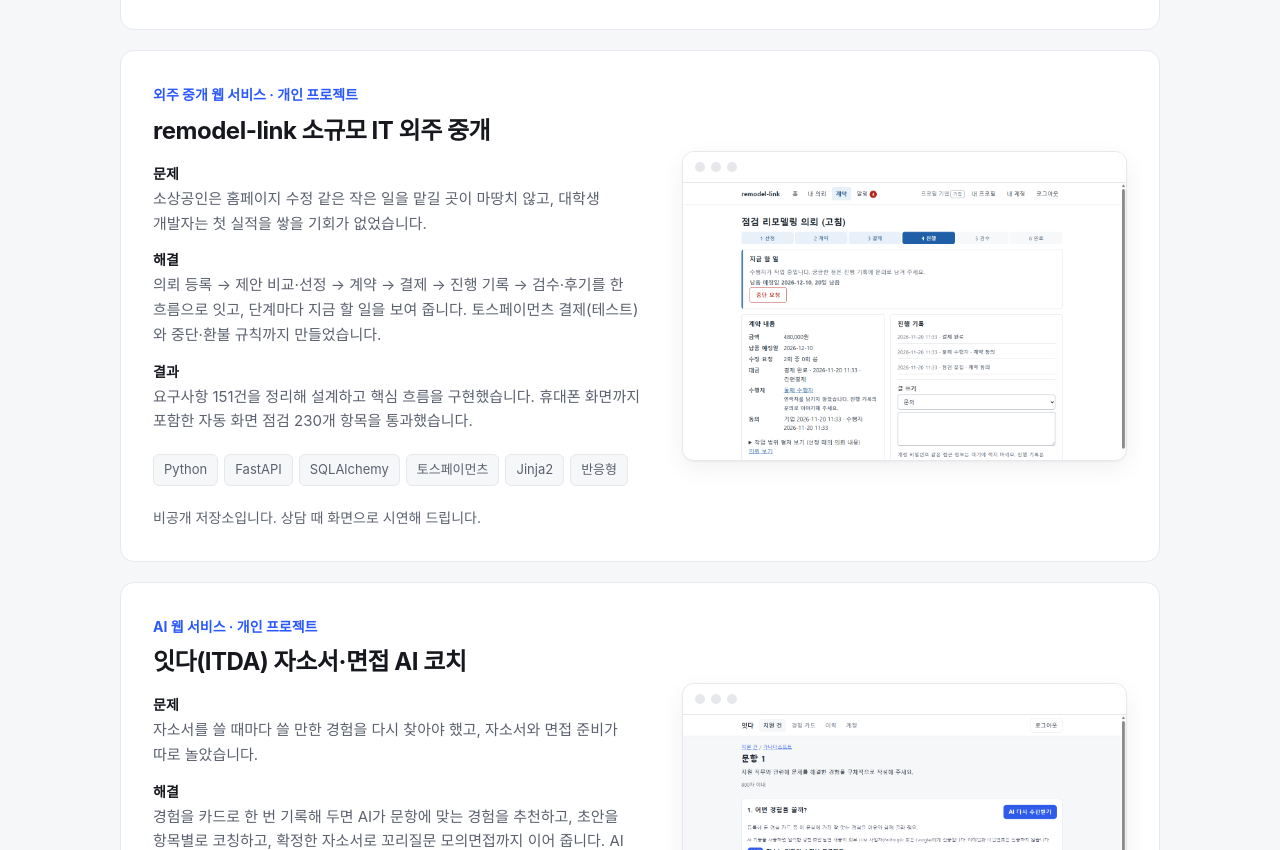
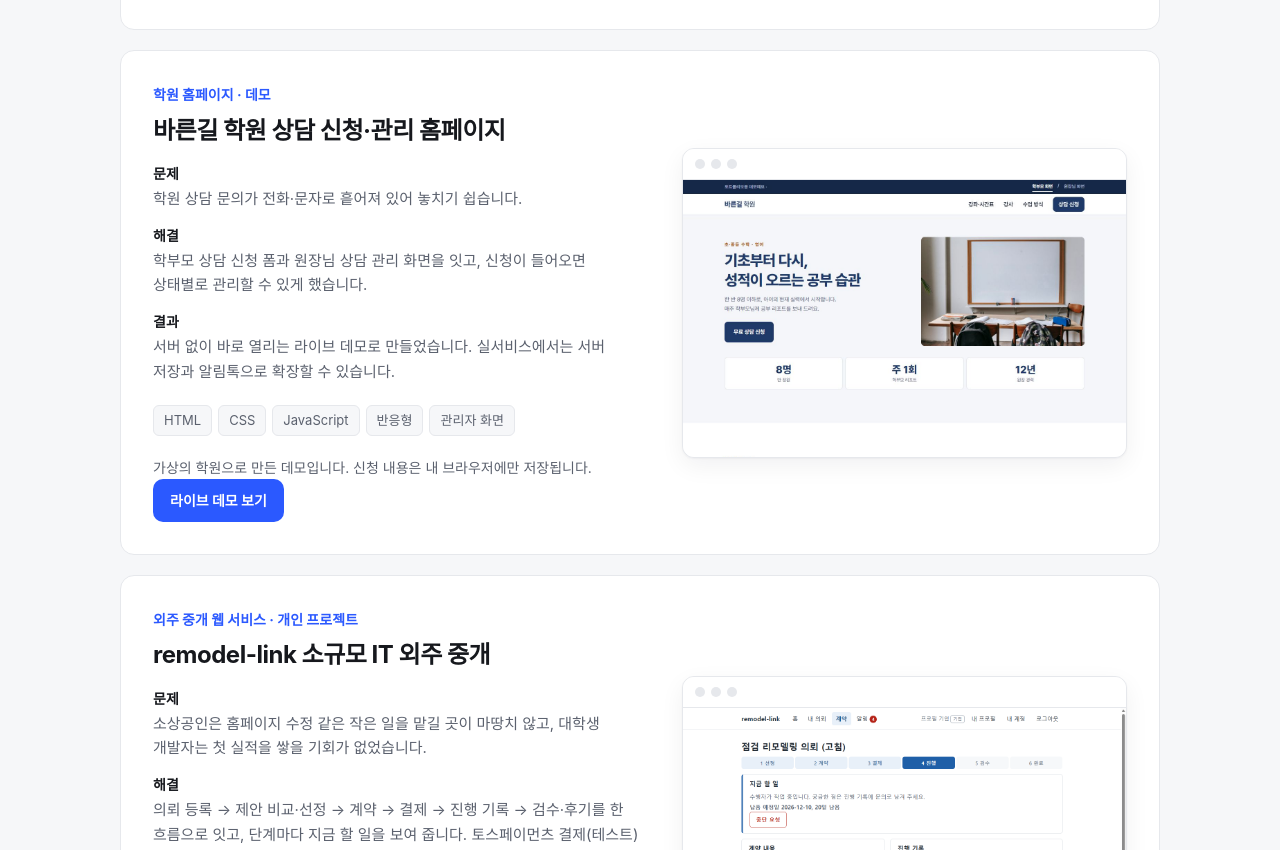
Before and after one commit to waterdog-hub/portfolio-site, a plain HTML site: page src/index.html in a window 1280 px wide. Shown: the part 2974-3824 px from the top of the page. Drawn offline with Linux system fonts and the light colour scheme; a web font is replaced by a local one.

Commit message:
feat: 보습학원 데모 바른길 학원을 포트폴리오에 연결
Co-Authored-By: Claude Opus 5.5 <noreply@anthropic.com>

```diff
--- a/src/index.html
+++ b/src/index.html
@@ -181,6 +181,39 @@
                 <source media="(max-width: 720px)" srcset="assets/haru-bakery-375.jpg" width="375" height="800">
                 <img class="mock__img" src="assets/haru-bakery.jpg" width="1280" height="900" loading="lazy"
                      alt="하루밀 베이커리 데모 첫 화면. 선반에 놓인 빵 사진 위에 매일 아침, 천천히 구운 빵이라는 제목과 오늘의 빵 보기 버튼이 보인다">
+              </picture>
+            </div>
+          </div>
+        </article>
+
+        <!-- 바른길 학원은 가상의 학원으로 만든 데모다. 학부모 신청과 원장님 관리 화면이 이어진다 (기획 R-12) -->
+        <article class="work">
+          <div>
+            <p class="work__meta">학원 홈페이지 · 데모</p>
+            <h3>바른길 학원 상담 신청·관리 홈페이지</h3>
+            <dl>
+              <dt>문제</dt>
+              <dd>학원 상담 문의가 전화·문자로 흩어져 있어 놓치기 쉽습니다.</dd>
+              <dt>해결</dt>
+              <dd>학부모 상담 신청 폼과 원장님 상담 관리 화면을 잇고, 신청이 들어오면 상태별로 관리할 수 있게 했습니다.</dd>
+              <dt>결과</dt>
+              <dd>서버 없이 바로 열리는 라이브 데모로 만들었습니다. 실서비스에서는 서버 저장과 알림톡으로 확장할 수 있습니다.</dd>
+            </dl>
+            <ul class="tags">
+              <li>HTML</li><li>CSS</li><li>JavaScript</li><li>반응형</li><li>관리자 화면</li>
+            </ul>
+            <p class="work__note">가상의 학원으로 만든 데모입니다. 신청 내용은 내 브라우저에만 저장됩니다.</p>
+            <div class="work__links">
+              <a href="demos/bareun-academy/" class="btn btn--primary btn--small">라이브 데모 보기</a>
+            </div>
+          </div>
+          <div class="work__visual">
+            <div class="mock">
+              <div class="mock__bar"><i></i><i></i><i></i></div>
+              <picture>
+                <source media="(max-width: 720px)" srcset="assets/bareun-academy-375.jpg" width="375" height="800">
+                <img class="mock__img" src="assets/bareun-academy.jpg" width="1280" height="900" loading="lazy"
+                     alt="바른길 학원 데모 첫 화면. 칠판과 책상 사진 옆에 기초부터 다시, 성적이 오르는 공부 습관이라는 제목과 무료 상담 신청 버튼이 보인다">
               </picture>
             </div>
           </div>
```
Also changed, not shown: src/assets/bareun-academy-375.jpg (added), src/assets/bareun-academy.jpg (added), 3 other files.
